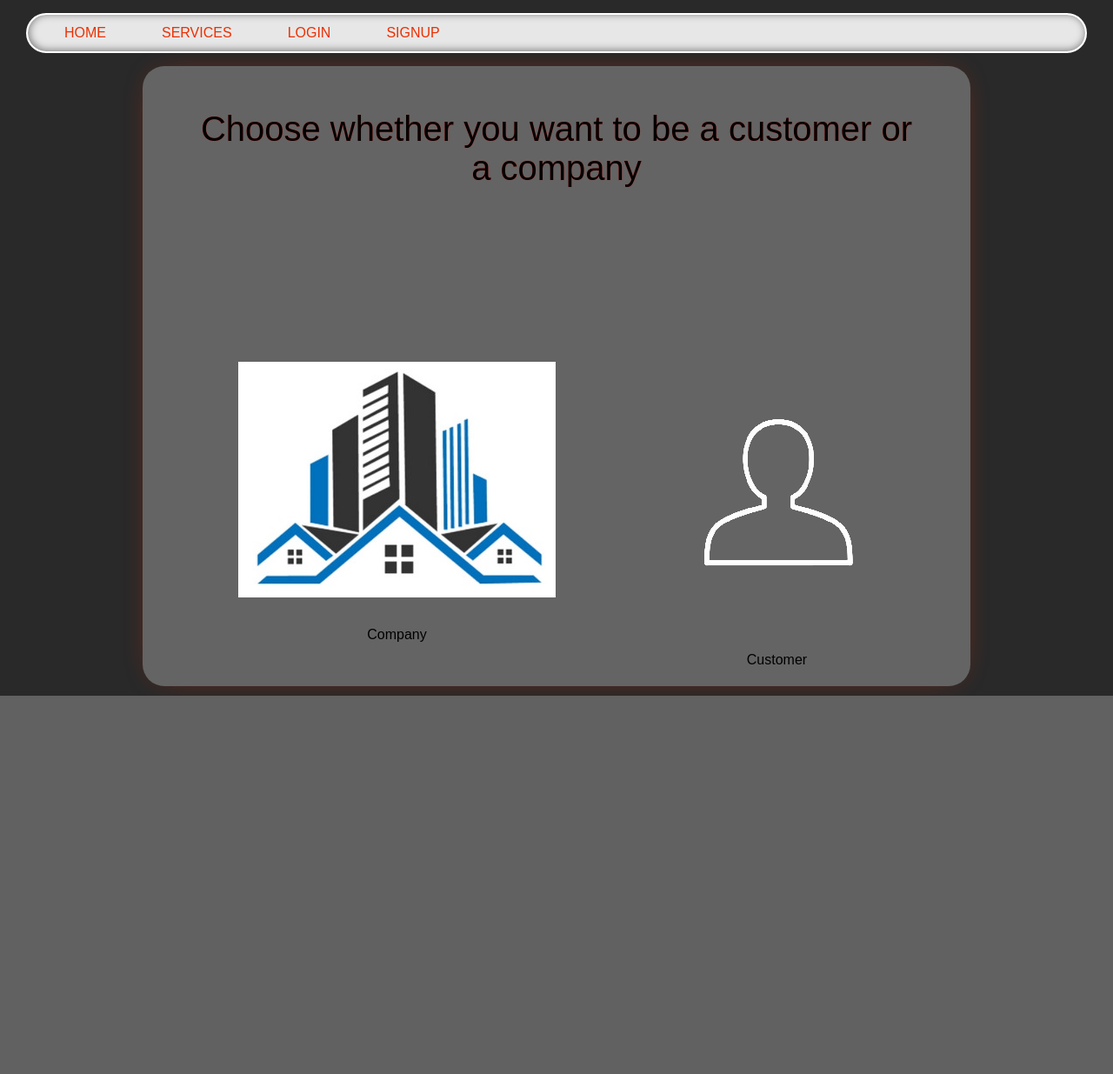
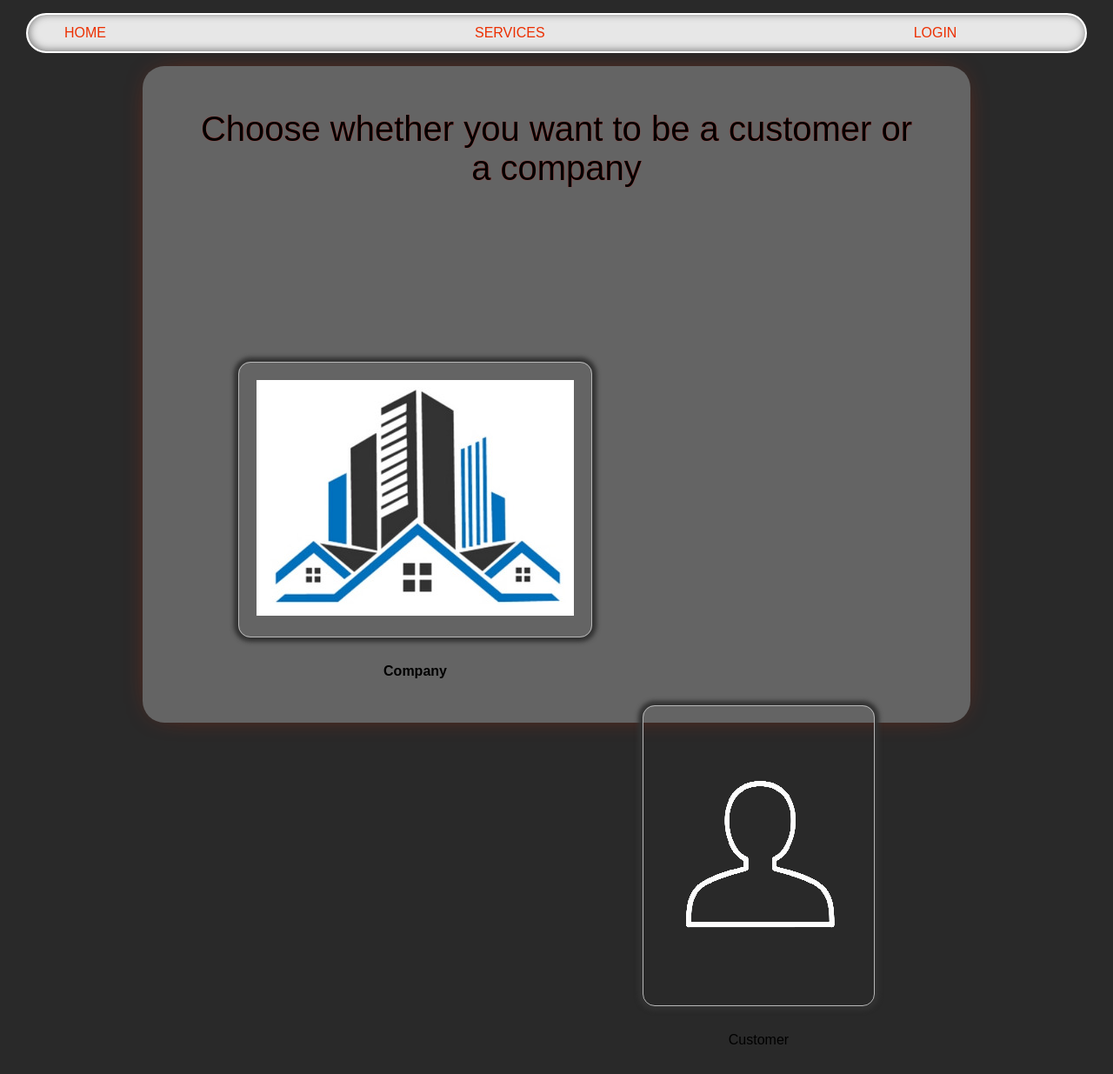
Before and after one commit to shaokoth/netfix, a Django app: page /users/register/ in a window 1280 px wide; the page is wider, and only the part inside the window is pictured. Shown: that part at 87% size. Before the commit the page ends 800 px from the top of that part, so only its background shows below. Run offline with Django 3.2, Linux system fonts and the light colour scheme.

Commit message:
feat(styles): Add interactive choice card components

```diff
--- a/static/css/style.css
+++ b/static/css/style.css
@@ -119,7 +119,7 @@ button:hover {
   list-style-type: none;
 }
 .navbar ul li:not(:last-child) {
-  margin-right: 40px;
+  margin-right: 400px;
 }
 .navbar ul li {
   border: 2px solid transparent;
@@ -258,28 +258,35 @@ pre {
 }
 
 .choice {
-  display: inline-grid;
+  display: inline-block;
+  text-align: center;
+  margin: 0 30px;
 }
 
-.img {
+.choice-card {
   border: 1px solid #b8b8b8;
   border-radius: 14px;
-  display: inline-block;
   padding: 20px;
   box-shadow: 0px 0px 5px 5px rgb(50, 50, 50);
   cursor: pointer;
+  display: inline-block;
+  transition: 0.2s;
 }
-.img:hover {
+
+.choice-card:hover {
   box-shadow: 0px 0px 9px 5px rgb(27, 27, 27);
 }
-.img:active {
+
+.choice-card:active {
   background-color: #474747;
-  transition: 0.1s;
   box-shadow: 0px 0px 9px 5px black;
 }
 
 .label_images {
   display: block;
+  font-weight: bold;
+  text-align: center;
+  margin-top: 10px;
 }
 
 /* ============================================================================================== */
```
